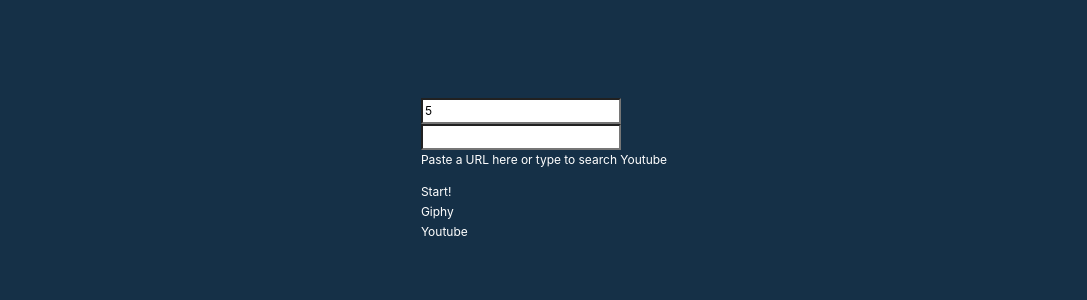
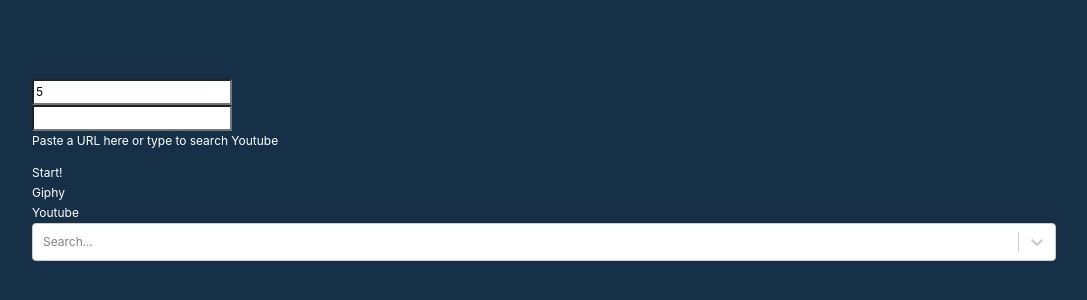
Before and after one commit to jesusoterogomez/presto, a React (Create React App) app: page / in a window 1280 px wide. Shown: the part 230-530 px from the top of the page, without its empty margins (96-1183 px from the left). Built offline with nearby package versions, Linux system fonts and the light colour scheme; the HTML template or start-up script is replaced by a standard one.

Commit message:
Implement base for youtube search bar

```diff
--- a/package.json
+++ b/package.json
@@ -8,6 +8,7 @@
   "author": "Joy Lazari <joy.lazari@gmail.com>",
   "license": "Apache-2.0",
   "dependencies": {
+    "@emotion/styled": "^11.3.0",
     "@giphy/js-fetch-api": "^3.0.0",
     "@giphy/react-components": "^2.4.0",
     "@testing-library/jest-dom": "^5.11.9",
@@ -17,6 +18,7 @@
     "@types/node": "^12.19.16",
     "@types/react": "^17.0.1",
     "@types/react-dom": "^17.0.0",
+    "@types/react-select": "^4.0.15",
     "@types/youtube-player": "^5.5.3",
     "antd": "^4.12.2",
     "craco-less": "^1.17.1",
--- a/src/components/CountdownSetup/CountdownSetup.less
+++ b/src/components/CountdownSetup/CountdownSetup.less
@@ -1,4 +1,5 @@
-.ConfigurationForm {
+.CountdownSetup {
   position: relative;
+  width: 80%;
   z-index: 1000;
 }
--- a/src/components/CountdownSetup/CountdownSetup.tsx
+++ b/src/components/CountdownSetup/CountdownSetup.tsx
@@ -2,6 +2,7 @@ import React, { useEffect, useState } from 'react';
 import { Configuration } from '../../types';
 import './CountdownSetup.less';
 import { videoSearch } from '../../api/youtube';
+import SearchBar from '../SearchBar/SearchBar';
 
 interface Props {
   onSubmit: (data: Configuration) => void;
@@ -38,6 +39,8 @@ const ConfigurationForm: ({ onSubmit }: Props) => JSX.Element = ({
         <div className="GiphyCountdownOption">Giphy</div>
         <div className="YoutubeCountdownOption">Youtube</div>
       </div>
+
+      <SearchBar />
     </div>
   );
 };
--- /dev/null
+++ b/src/components/SearchBar/SearchBar.tsx
@@ -0,0 +1,125 @@
+import React, { useEffect, useRef, useState } from 'react';
+
+import Select from 'react-select';
+import { videoSearch, YoutubeSearchResultItem } from '../../api/youtube';
+import styled from '@emotion/styled';
+
+const StyledSearch = styled(Select)`
+  .select__menu-list::-webkit-scrollbar {
+    width: 4px;
+    height: 0px;
+  }
+  .select__menu-list::-webkit-scrollbar-track {
+    background: #f1f1f1;
+  }
+  .select__menu-list::-webkit-scrollbar-thumb {
+    background: #888;
+  }
+  .select__menu-list::-webkit-scrollbar-thumb:hover {
+    background: #555;
+  }
+`;
+
+type State = {
+  inputValue: string;
+};
+
+const SearchBar: () => JSX.Element = () => {
+  const [searchTerm, setSearchTerm] = useState('');
+  const [videos, setVideos] = useState([] as YoutubeSearchResultItem[]);
+
+  useEffect(() => {
+    const updateVideos = async () => {
+      // Write at least 3 characters to search videos
+      if (searchTerm.length < 2) {
+        return;
+      }
+
+      const items = await videoSearch(searchTerm);
+
+      setVideos(items);
+    };
+
+    updateVideos();
+
+    console.log('videos are:', videos);
+  }, [searchTerm]);
+
+  const handleChange = (updatedTerm: string) => {
+    setSearchTerm(updatedTerm);
+  };
+
+  const formatOptions = (options: YoutubeSearchResultItem[] = []) => {
+    return options.map((option) => ({
+      item: option,
+      value: option.id.videoId,
+      label: option.snippet.title,
+    }));
+  };
+
+  const options = formatOptions(videos);
+  return (
+    <StyledSearch
+      components={{ Option }}
+      inputValue={searchTerm}
+      options={options}
+      onInputChange={handleChange}
+      placeholder="Search..."
+      isClearable={true}
+      openMenuOnClick={false}
+      classNamePrefix="select"
+    />
+  );
+};
+
+type CustomOptionProps = {
+  children: JSX.Element;
+  data: {
+    item: YoutubeSearchResultItem;
+    value: string;
+    label: string;
+  };
+};
+
+const Option = (props: any) => {
+  // const { children, data } = props as CustomOptionProps;
+  const {
+    children,
+    className,
+    cx,
+    data,
+    getStyles,
+    isDisabled,
+    isFocused,
+    isSelected,
+    innerRef,
+    innerProps,
+  } = props;
+  return (
+    <div
+      ref={innerRef}
+      css={getStyles('option', props)}
+      className={cx(
+        {
+          SelectOption: true,
+          SelectOptionDisabled: isDisabled,
+          SelectOptionFocused: isFocused,
+          SelectOptionSelected: isSelected,
+        },
+        className
+      )}
+      {...innerProps}
+    >
+      <div className="thumbnail">
+        <img src={data.item.snippet.thumbnails.medium.url} width="100" />
+      </div>
+      <div className="information">
+        <div className="title">
+          <h4>{data.item.snippet.title}</h4>
+        </div>
+      </div>
+    </div>
+  );
+};
+
+export default SearchBar;
```
Also changed, not shown: 1 other file (tests, documents, lock files or other folders).
